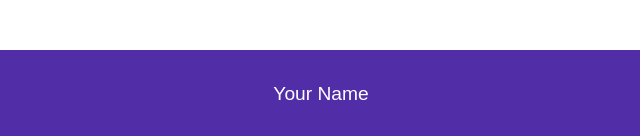
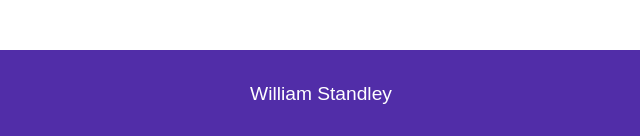
Before and after one commit to wstandley/javascript, a plain HTML site: page learn03/index.html in a window 1280 px wide. Shown: the part 2003-2139 px from the top of the page, 319-959 px from the left. Drawn offline with Linux system fonts and the light colour scheme.

Commit message:
Module 2 Assignment 01

```diff
--- a/learn03/index.html
+++ b/learn03/index.html
@@ -85,7 +85,7 @@
       <button type="button" onclick="dataTypes()">Data Types</button>
     </main>
     <footer>
-      <p>Your Name</p>
+      <p>William Standley</p>
     </footer>
   </body>
 </html>
```
